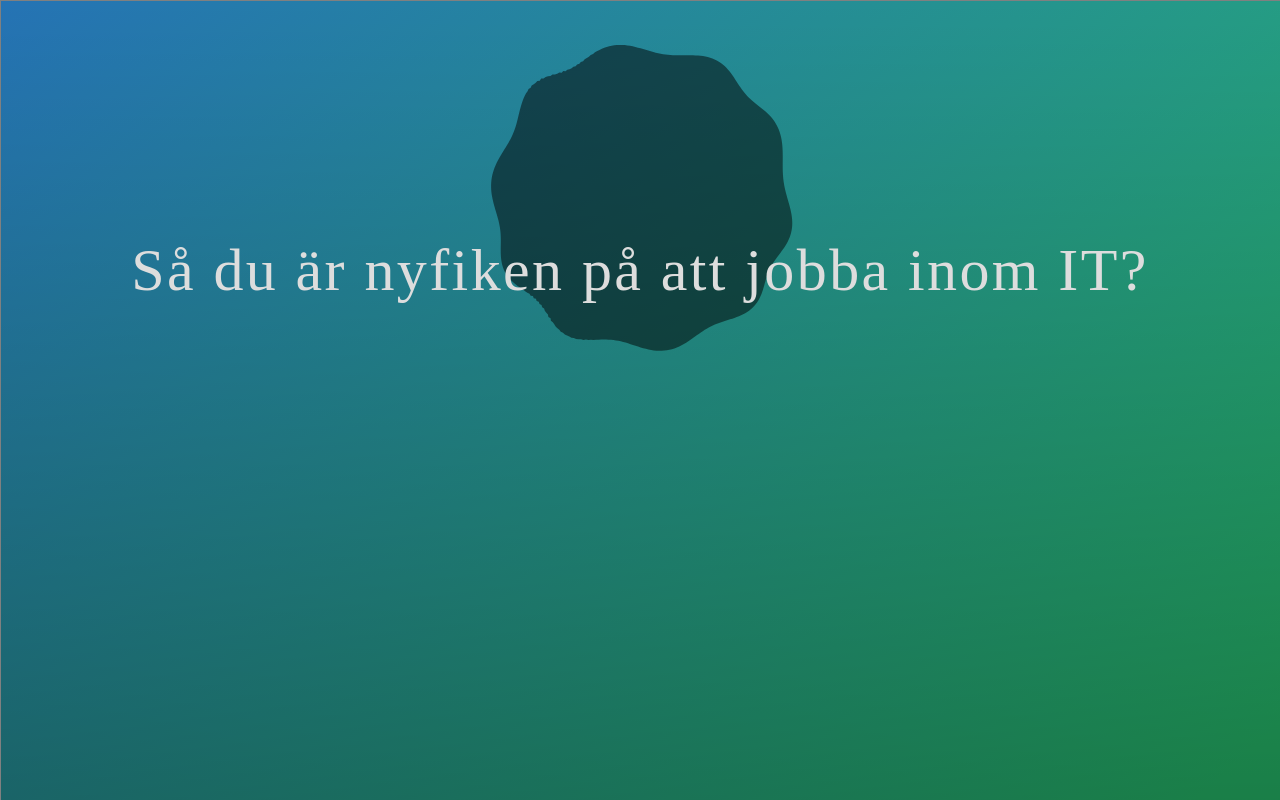
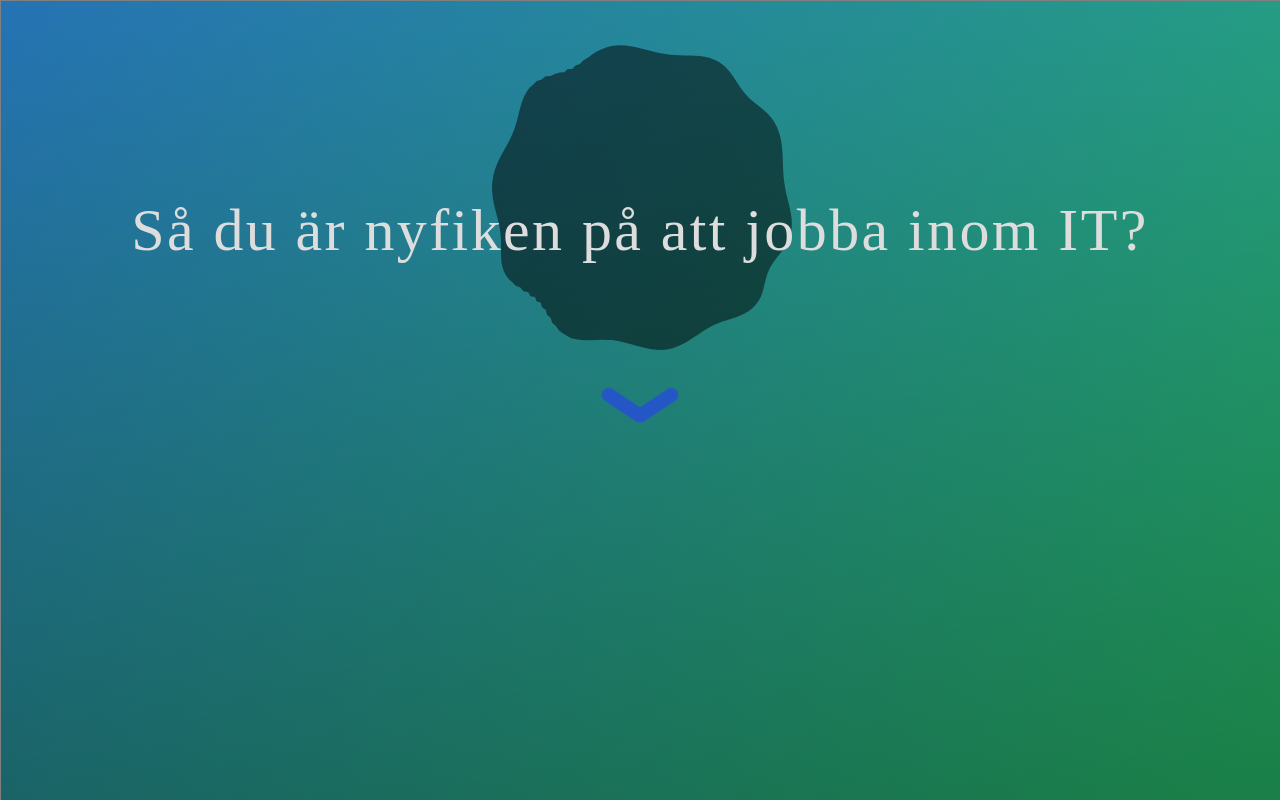
Before and after one commit to ZoCom-utbildning/folkans-it-utbildningar, a React (Vite) app: page / in a window 1280 px wide. Built offline with nearby package versions, Linux system fonts and the light colour scheme.

Commit message:
added button, small tweaks in code

```diff
--- a/src/views/landing/Landing.tsx
+++ b/src/views/landing/Landing.tsx
@@ -1,7 +1,7 @@
 import { useEffect, useRef, useState } from 'react';
 import './landing.scss';
 import '../../scss/_variables.scss';
-
+import arrow from '../../assets/icons/arrowDown.svg';
 
 class Vector {
     x: number;
@@ -93,9 +93,9 @@ function Landing(this: any) {
     }
 
     // === creates the blob ===
-    // size, x position, y position, how flexible the blob is
+    // size, x position, y position, how many points the blob has
     // function generateCircle(r = 100, cx = 150, cy = 150, iterations = 200) {
-    function generateCircle(r = 150, cx = wrapperWidth/2, cy = wrapperHeight/4, iterations = 400) {
+    function generateCircle(r = 150, cx = wrapperWidth/2, cy = wrapperHeight/4, iterations = 200) {
         const points = [];
         for (let i = 0; i < 2 * Math.PI; i+= 2 * Math.PI / iterations) {
             // Makes the blob more or less wobbly
@@ -107,7 +107,7 @@ function Landing(this: any) {
         return points;
     }
 
-    // === Draws everything ===
+    // === Draws everything & adds style ===
     function draw(points: string | any[], ctx: any) {
         if(ctx) {
             ctx.beginPath();
@@ -201,7 +201,6 @@ function Landing(this: any) {
     }
     window.requestAnimationFrame(animateIt);
 
-
     // === update mouse position ===
     window.addEventListener('mousemove', event => {
         const { clientX, clientY } = event;
@@ -210,29 +209,19 @@ function Landing(this: any) {
                 y: clientY,
             }));
     });
-    // const wrapper = document.getElementsByClassName('landingPage');
-    // console.log(wrapper);
 
 
     return (
         <div className="landingPage" ref={wrapper}>
-            <h1 className="landingTitle">Så du är nyfiken på att jobba inom IT?</h1>
+            <div className="canvasOverlayWrapper">
+                <h1>Så du är nyfiken på att jobba inom IT?</h1>
+                {/* <button className="homeButton continueButton">Ja! Ta mig vidare</button> */}
+                <img src={arrow} className="continueButton" />
+            </div>
             <canvas id="canvas" width={canvasWidth} height={canvasHeight} > </canvas>
         </div>
     );
 }
 
-/*
-The displayed size of the canvas can be changed using CSS,
-but if you do this the image is scaled during rendering to
-fit the styled size, which can make the final graphics
-rendering end up being distorted.
-
-It is better to specify your canvas dimensions by setting
-the width and height attributes directly on the <canvas>
-elements, either directly in the HTML or by using JavaScript.
-
-https://developer.mozilla.org/en-US/docs/Web/HTML/Element/canvas
-*/
 
 export default Landing;
--- a/src/views/landing/landing.scss
+++ b/src/views/landing/landing.scss
@@ -6,22 +6,25 @@
     height: 100%;
     overflow: hidden;
     background: $gradient;
-    // Flex is messing with the canvas
-    // display: flex;
-    // align-items: center;
-    // justify-content: center;
-    .landingTitle {
+    cursor: crosshair;
+    .canvasOverlayWrapper {
         position: absolute;
-        top: 30%;
+        top: 25%;
         width: 100%;
         text-align: center;
         padding: 0 50px;
+        & .continueButton {
+            margin: 10vh auto;
+            padding: .75rem 1.5rem;
+            transition: 1s;
+            &:hover {
+                transform: translateY(10px);
+                cursor: pointer;
+            }
+        }
     }
 }
 
 #canvas {
-    // width: 50%;
-    // height: 50%;
     border: 1px solid gray;
-    // object-fit: scale-down;
 }
```
